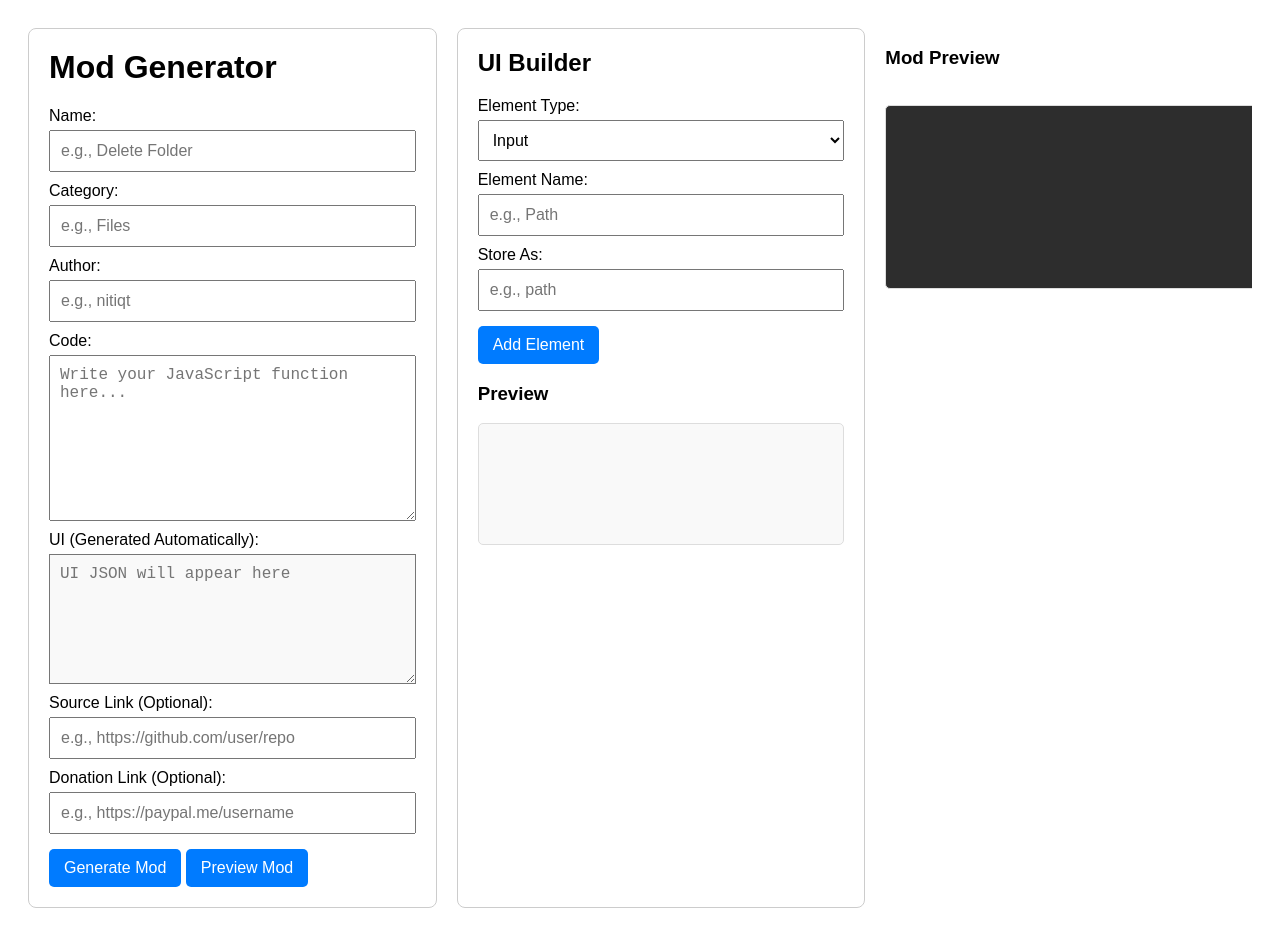
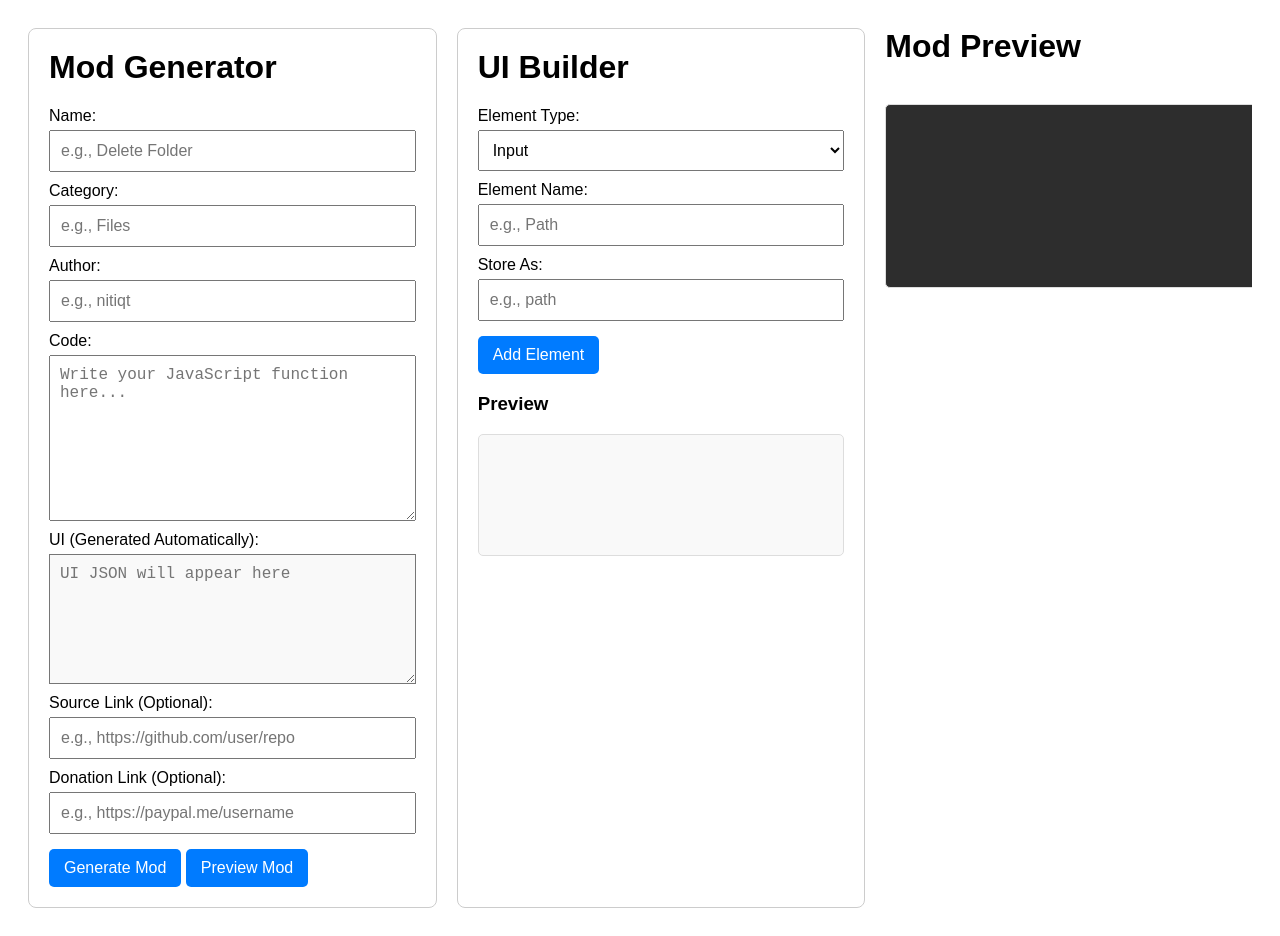
Before and after one commit to devvyyxyz/bmd-action-maker, a website: page index.html in a window 1280 px wide. Drawn offline with nearby package versions, Linux system fonts and the light colour scheme.

Commit message:
titles for each section changed to H1

```diff
--- a/index.html
+++ b/index.html
@@ -54,7 +54,7 @@
 
     <!-- UI Builder -->
     <div class="ui-builder">
-        <h2>UI Builder</h2>
+        <h1>UI Builder</h1>
         <form id="ui-builder-form">
           <label>
             Element Type:
@@ -83,7 +83,7 @@
 
     <!-- Mod Preview -->
     <div class="form-column" id="mod-preview">
-      <h3>Mod Preview</h3>
+      <h1>Mod Preview</h1>
       <pre id="mod-preview-area" class="mod-preview">
         <code class="language-json"></code>
       </pre>
```
